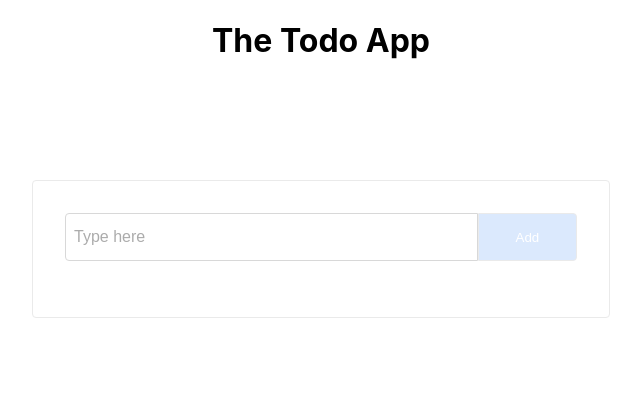
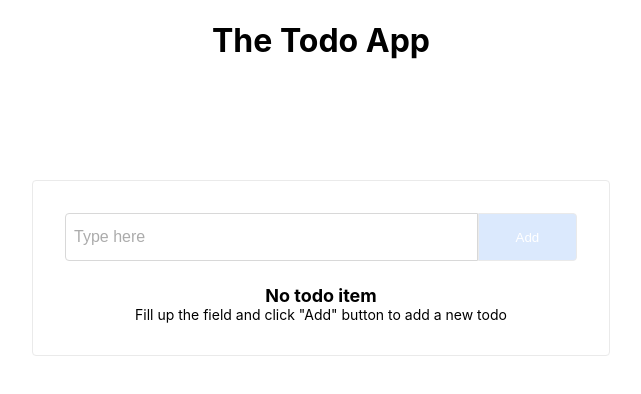
Before and after one commit to JacobDiazCruz/TodoExam, a React (Create React App) app: page / in a window 1280 px wide. Shown: the top 394 px of the page, without its empty margins (319-960 px from the left). Built offline with nearby package versions, Linux system fonts and the light colour scheme.

Commit message:
[Fixed] TodoItem Grid styling

```diff
--- a/src/pages/TodoList.tsx
+++ b/src/pages/TodoList.tsx
@@ -80,6 +80,9 @@ const TodoPage: React.FC = () => {
           >
             Add
           </Button>
+        </Flex>
+        {items.length ?
+          <>
             {items.map(item => (
               <TodoItem
                 key={item.text}
@@ -88,7 +91,17 @@ const TodoPage: React.FC = () => {
                 deleteItem={deleteItem}
               />
             ))}
-        </Flex>
+          </>
+        :
+          <>
+            <div style={{ fontSize: "18px"}}>
+              <b>No todo item</b>
+            </div>
+            <div style={{ fontSize: "14px"}}>
+              Fill up the field and click "Add" button to add a new todo
+            </div>
+          </>
+        }
       </Container>
     </>
   )
```
Lines whose indentation alone changed are shown as unchanged.
